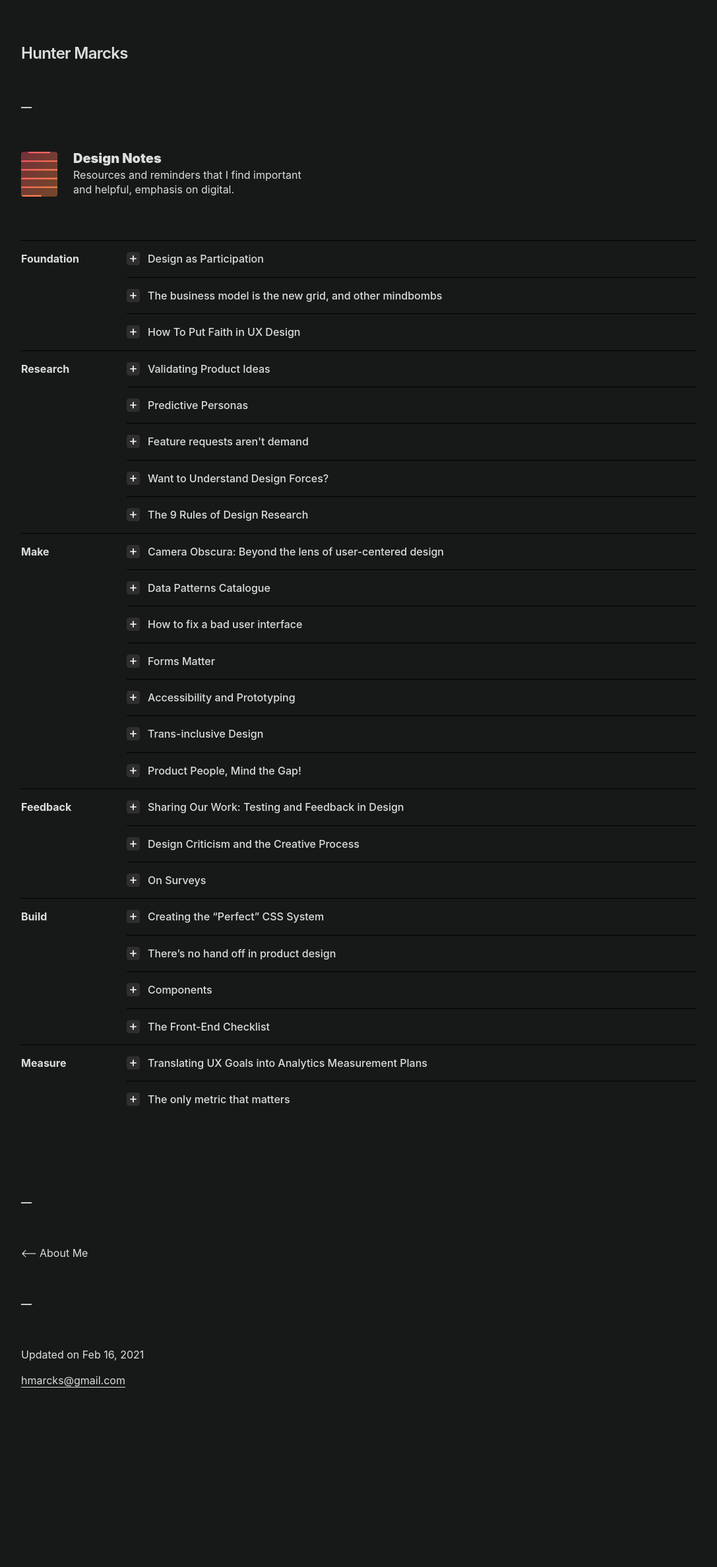
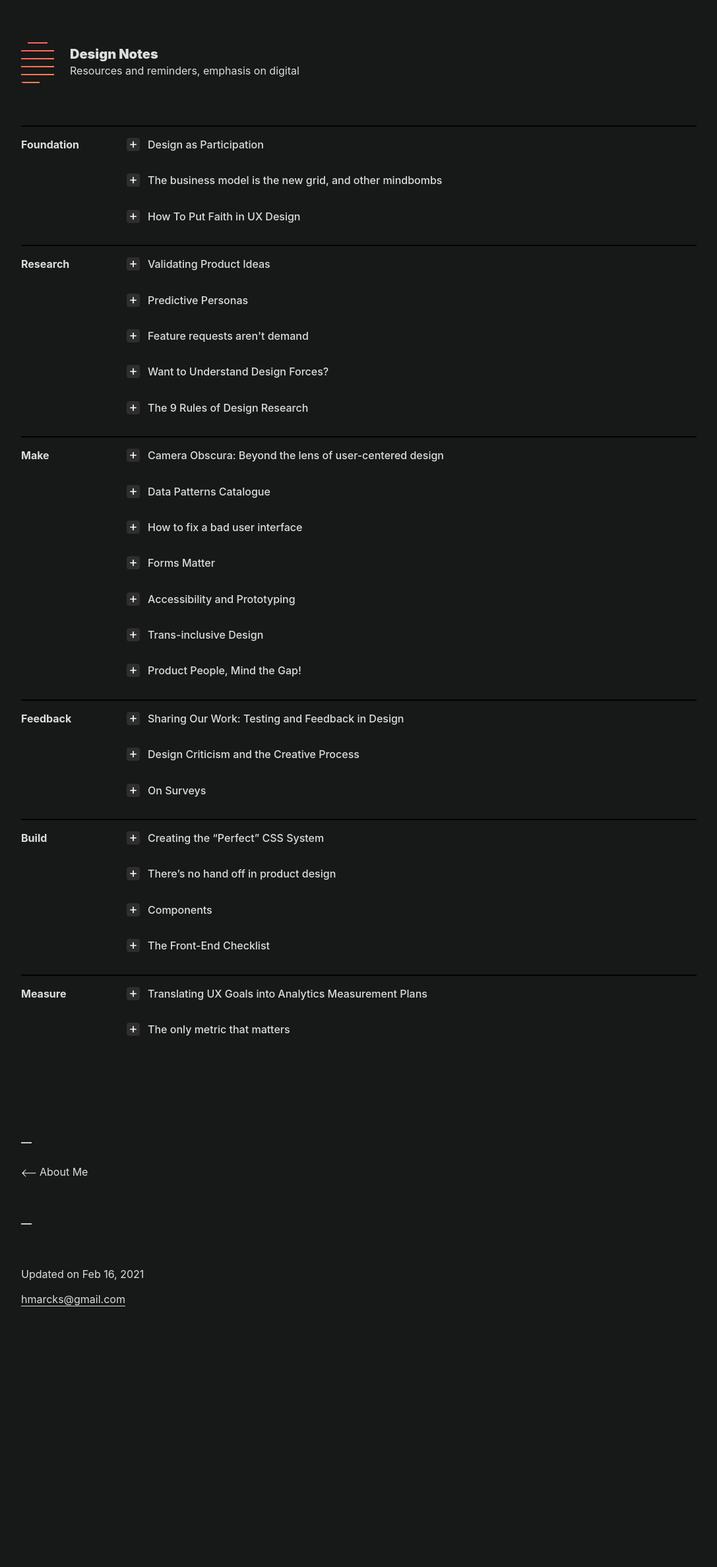
Before and after one commit to hmarcks/hmarcks.github.io, a Jekyll site: the page built from resources/index.html, in a window 1280 px wide. Shown: the whole page at 66% size, without its empty margins (96-1183 px from the left). Built offline with Jekyll 4.4.1, drawn with Linux system fonts in a browser that asks for light colours; after the commit the page ends 2253 px from its top, so only the background shows below that.

Commit message:
styles, layout, conditional resources hyperlink

```diff
--- a/_includes/resources-item.html
+++ b/_includes/resources-item.html
@@ -2,9 +2,13 @@
 <article class="r-post relative pb3 mb3">
 
   <h3 class="ma0 ml4 f5 fw5">
-    <a class="bn" href="{{ post.link-external }}">
+    {% if post.link-external contains '/' %}
+      <a class="bn" href="{{ post.link-external }}">
+        {{ post.title }}
+      </a>
+    {% else %}
       {{ post.title }}
-    </a>
+    {% endif %}
   </h3>
 
   <div class="note-btn mr2 js-expandmore" data-hideshow-prefix-class="animated">
--- a/_layouts/default.html
+++ b/_layouts/default.html
@@ -26,20 +26,6 @@
   </head>
 
   <body>
-    <header class="pt5 ph3 ph4-ns pb5 site__header">
-      <div class="mw8 ml-auto mr-auto">
-        <div class="f4 f3-ns fw6 tracked-smei-tight mt0 mb0 pb5">
-          <a href="/" class="bn">Hunter Marcks</a>
-        </div>
-<!--         <nav>
-        <ul class="navigation">
-          <li><a href="/">Hunter Marcks</a></li>
-          <li><a href="/resources">Resources</a></li>
-        </ul>
-      </nav> -->
-      <div class="w1 bt bw1 b--moon-gray"></div>
-      </div>
-    </header>
 
     {{ content }}
 
--- a/_posts/build/2019-05-30-components.html
+++ b/_posts/build/2019-05-30-components.html
@@ -7,8 +7,7 @@ author: ""
 category: Build
 ---
 
-<p class="mt2">
-  <ul>
+<ul class="pl4 mt2">
   <li>
     <a href="https://www.w3.org/TR/wai-aria-practices-1.1/#aria_ex">
       W3C ARIA examples
@@ -30,4 +29,3 @@ category: Build
     </a>
   </li>
 </ul>
-</p>
--- a/_scss/base.scss
+++ b/_scss/base.scss
@@ -28,6 +28,7 @@ textarea:focus {
   box-shadow: 0 0 0 4px #171918, 0 0 0 6px rgba(255,255,255,0.8);
   outline: 2px solid transparent;
   /* allows outline for Windows high contrast mode */
+  border-radius: 0.5px;
 }
 
 html {
@@ -218,8 +219,8 @@ nav {
 
 .links-trip {
   position: relative;
-  width: 55px;
-  height: 68px;
+  width: 50px;
+  height: 62px;
   vertical-align: middle;
   background:
     linear-gradient(-45deg,
@@ -240,10 +241,9 @@ nav {
   position: absolute;
   top: 0;
   left: 0;
-  width: 55px;
-  height: 68px;
+  width: 50px;
+  height: 62px;
   fill: #272822;
-  opacity: 0.6;
 }
 
 .links-link {
@@ -278,13 +278,13 @@ nav {
 .r-category {
   flex-shrink: 0;
 }
-.r-post {
+/*.r-post {
   border-bottom: 1px solid #000;
 }
 .r-post:last-of-type {
   border-bottom: none;
   padding-bottom: 0;
-}
+}*/
 
 .sr-only {
   position: absolute;
--- a/index.html
+++ b/index.html
@@ -2,6 +2,7 @@
 layout: default
 title: Hunter Marcks
 ---
+{% include site-header.html %}
 <main>
   <div class="ph3 ph4-ns">
     <div class="mw8 ml-auto mr-auto pb5">
--- a/resources/index.html
+++ b/resources/index.html
@@ -3,7 +3,7 @@ layout: default
 title: Design Notes - Hunter Marcks
 ---
 <main>
-  <div class="ph3 ph4-ns">
+  <div class="pt5 ph3 ph4-ns">
     <div class="mw8 ml-auto mr-auto pb6">
 
       <div class="flex items-center pb5">
@@ -12,12 +12,12 @@ title: Design Notes - Hunter Marcks
         </div>
         <div class="links-link">
           <h1 class="ma0 f4 fw9">Design Notes</h1>
-          <p class="ma0 f6 f5-ns">Resources and reminders that I find important and helpful, emphasis on digital.</p>
+          <p class="ma0 f6 f5-ns">Resources and reminders, emphasis on digital</p>
         </div>
       </div>
 
       <div class="w-100">
-        <div class="flex-ns bt b--black pt3">
+        <div class="flex-ns bt bw1 b--black pt3">
           <h2 class="r-category w4 fw7 f5 mt0 mr4 mb3">
             Foundation
           </h2>
@@ -32,7 +32,7 @@ title: Design Notes - Hunter Marcks
       </div>
 
       <div class="w-100">
-        <div class="flex-ns bt b--black pt3">
+        <div class="flex-ns bt bw1 b--black pt3">
           <h2 class="r-category w4 fw7 f5 mt0 mr4 mb3">
             Research
           </h2>
@@ -47,7 +47,7 @@ title: Design Notes - Hunter Marcks
       </div>
 
       <div class="w-100">
-        <div class="flex-ns bt b--black pt3">
+        <div class="flex-ns bt bw1 b--black pt3">
           <h2 class="r-category w4 fw7 f5 mt0 mr4 mb3">
             Make
           </h2>
@@ -62,7 +62,7 @@ title: Design Notes - Hunter Marcks
       </div>
 
       <div class="w-100">
-        <div class="flex-ns bt b--black pt3">
+        <div class="flex-ns bt bw1 b--black pt3">
           <h2 class="r-category w4 fw7 f5 mt0 mr4 mb3">
             Feedback
           </h2>
@@ -77,7 +77,7 @@ title: Design Notes - Hunter Marcks
       </div>
 
       <div class="w-100">
-        <div class="flex-ns bt b--black pt3">
+        <div class="flex-ns bt bw1 b--black pt3">
           <h2 class="r-category w4 fw7 f5 mt0 mr4 mb3">
             Build
           </h2>
@@ -92,7 +92,7 @@ title: Design Notes - Hunter Marcks
       </div>
 
       <div class="w-100">
-        <div class="flex-ns bt b--black pt3">
+        <div class="flex-ns bt bw1 b--black pt3">
           <h2 class="r-category w4 fw7 f5 mt0 mr4 mb3">
             Measure
           </h2>
@@ -112,7 +112,7 @@ title: Design Notes - Hunter Marcks
 
   <div class="ph3 ph4-ns">
     <div class="mw8 ml-auto mr-auto">
-      <div class="w1 bt bw1 b--moon-gray pb5"></div>
+      <div class="w1 bt bw1 b--moon-gray pb4"></div>
       <p class="mt0 mb5"><a href="/" class="link--animate-left">About Me</a></p>
     </div>
   </div>
```
Also changed, not shown: _includes/site-header.html (added, +9 -0 lines). Lines whose indentation alone changed are shown as unchanged.
